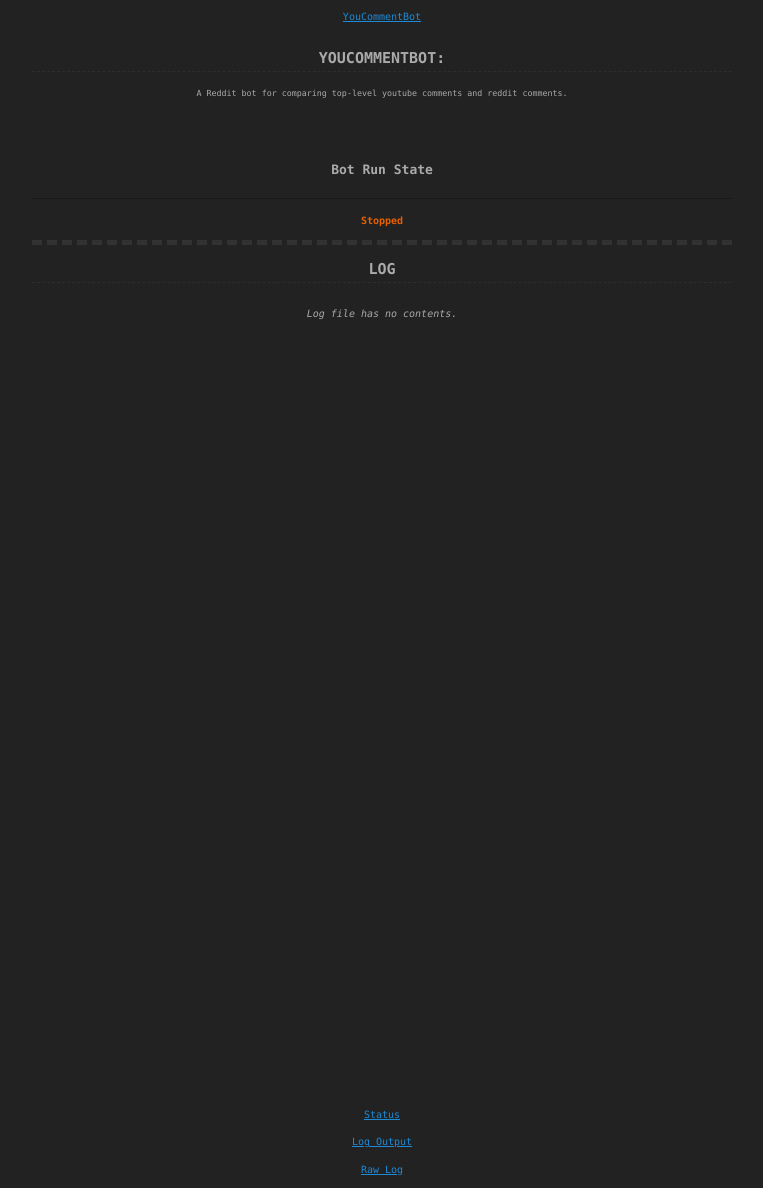
After one commit to AndresMWeber/youcomment, a Flask app: template youcomment/templates/log.html in a window 1280 px wide. The commit adds this page. Shown: the whole page, without its empty margins (258-1021 px from the left). Run offline with Flask 2, Linux system fonts and the light colour scheme; the template is opened without the code that fills it, so the values that code supplies are empty; parts of the project's set-up code (start-up, migrations or seed data) failed here and were passed over.

Commit message:
Added: modified styling for the log page. Added: logstream and log endpoints now available with necessary logic to stream the log. Changed: Status now in default.html Added: All endpoints accessible from index.

```diff
--- a/youcomment/app.py
+++ b/youcomment/app.py
@@ -1,8 +1,10 @@
 import os
-from flask import Flask, render_template, g
+from time import sleep
+from flask import Flask, render_template, g, Response, stream_with_context
 import atexit
 
 from youcomment.database import db_proxy
+import youcomment.conf as conf
 import youcomment.youlog as youlog
 from youcomment.database import RedditPost, CrossCommentRelationship, Subreddit
 from youcomment.__main__ import create_scheduler
@@ -14,13 +16,37 @@ scheduler = create_scheduler()
 atexit.register(lambda: scheduler.shutdown(wait=False))
 
 
+def generate():
+    with open(conf.LOG_PATH, 'r') as f:
+        while True:
+            for line in f.readlines():
+                yield line
+            sleep(1)
+
+def stream_template(template_name, **context):
+    app.update_template_context(context)
+    t = app.jinja_env.get_template(template_name)
+    rv = t.stream(context)
+    rv.enable_buffering(5)
+    return rv
+
 @app.route('/')
-def show_entries():
+def status():
     return render_template('status.html',
                            state=scheduler.running,
                            blacklists=Subreddit.select().where(Subreddit.blacklisted == True),
                            posts=RedditPost.select(),
                            replies=CrossCommentRelationship.select())
+
+
+@app.route('/logstream')
+def log_stream():
+    return Response(generate(), mimetype='text/event-stream')
+
+
+@app.route('/log')
+def log():
+    return Response(stream_template('log.html', state=scheduler.running, log=stream_with_context(generate())))
 
 
 @app.before_request
--- a/youcomment/static/style.css
+++ b/youcomment/static/style.css
@@ -30,7 +30,6 @@ body {
 
 .container-narrow {
     max-width: 700px;
-    width: 65%;
     text-align: center;
     display: block;
     margin-left: auto;
@@ -59,6 +58,27 @@ body {
     width: 100%;
 }
 
+.logDiv {
+    margin: auto;
+    height: 800px;
+    overflow-x: scroll;
+    overflow-y: scroll;
+}
+
+.logList {
+    white-space: nowrap;
+    width: 100%;
+    display: block;
+    list-style-type: none;
+    padding: 0;
+}
+
+.logLine {
+    line-height: 0.25em;
+    text-align: left;
+    margin: 0 0;
+}
+
 .simple-container {
     max-width: 675px;
     margin: 0 auto;
@@ -81,6 +101,14 @@ body {
 
 .simple-ext-info {
     border-top: 1px solid #aaa;
+}
+
+.scrollBox {
+    height: 500px;
+    width: 100%;
+    border: 1px solid #ccc;
+    overflow: auto;
+    font-size: 8px;
 }
 
 p {
--- a/youcomment/templates/default.html
+++ b/youcomment/templates/default.html
@@ -4,8 +4,6 @@
     <title>YouCommentBot</title>
     <meta name="description" content="Reddit Youtube Bot Status Page">
     <meta name="author" content="Andres Weber">
-
-    <!-- Enable responsive viewport -->
     <meta name="viewport" content="width=device-width, initial-scale=1.0">
 </head>
 
@@ -24,8 +22,22 @@
             <small>A Reddit bot for comparing top-level youtube comments and reddit comments.</small>
         </div>
         <link rel=stylesheet type=text/css href="{{ url_for('static', filename='style.css') }}">
+
+        <div class="bot status">
+            <div class="container-narrow">
+                <h3> Bot Run State </h3>
+                {% if state %}
+                    <p class="running"><b> Running </b></p>
+                {% else %}
+                    <p class="stopped"><b> Stopped </b></p>
+                {% endif %}
+            </div>
+        </div>
         <div class="page">
             {% block body %}{% endblock %}
         </div>
     </div>
+    <p><a href="{{ url_for('status') }}">Status</a></p>
+    <p><a href="{{ url_for('log') }}">Log Output</a></p>
+    <p><a href="{{ url_for('logstream') }}">Raw Log</a></p>
 </div>
--- /dev/null
+++ b/youcomment/templates/log.html
@@ -0,0 +1,20 @@
+{% extends "default.html" %}
+
+{% block body %}
+<div>
+    <div>
+        <div>
+            <h2>Log</h2>
+        </div>
+        <div class="logDiv">
+            <ul class="logList">
+                {% for line in log %}
+                <li class="logLine"><p>{{ line }}</p></li>
+                {% else %}
+                <li><em>Log file has no contents.</em>
+                {% endfor %}
+            </ul>
+        </div>
+    </div>
+</div>
+{% endblock %}
```
Also changed, not shown: youcomment/templates/status.html (+2 -12 lines).
